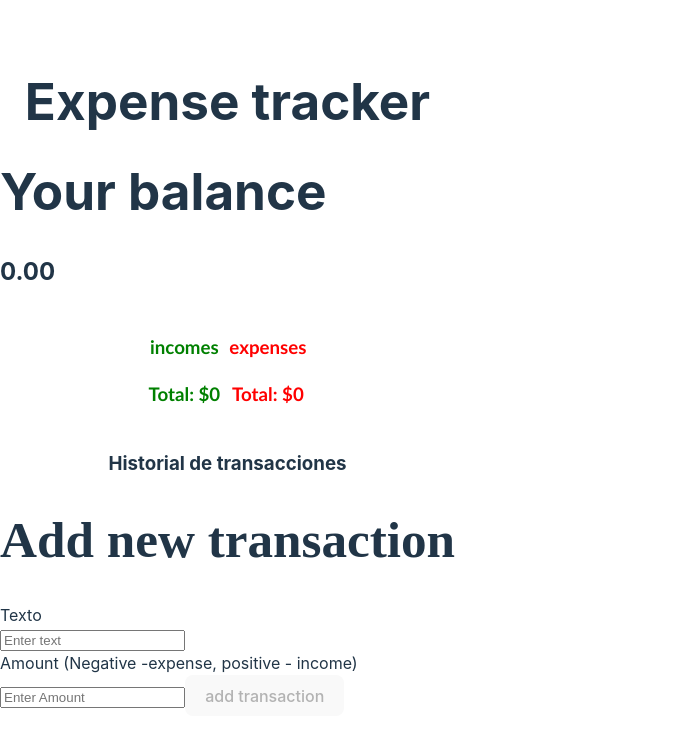
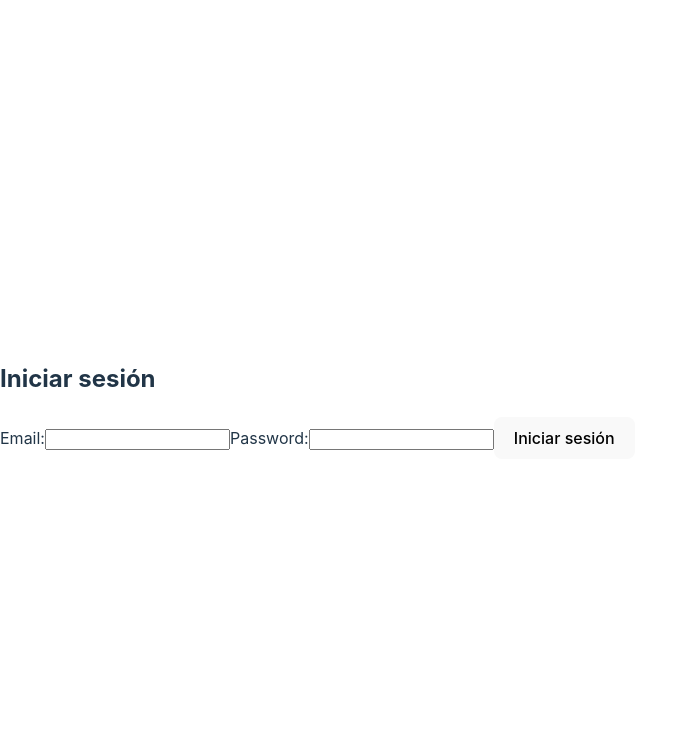
Before and after one commit to lamontanarog/controlGastos, a React (Vite) app in the folder proyectogastos/: page /Login in a window 1280 px wide. Shown: the top 746 px of the page, without its empty margins (0-677 px from the left). Built offline with nearby package versions, Linux system fonts and the light colour scheme.

Commit message:
Create user with email and passw

```diff
--- /dev/null
+++ b/proyectogastos/Context/AuthContext.jsx
@@ -0,0 +1,14 @@
+import React,{createContext} from 'react';
+import { createUserWithEmailAndPassword } from 'firebase/auth';
+import { auth } from '../firebase/firebase';
+
+export const AuthContext = createContext();
+
+export const AuthProvider = ({children}) => {
+    const signUp = (email, password) => {
+        createUserWithEmailAndPassword(auth, email, password);
+    }
+    return(
+        <AuthContext.Provider value={{signUp}}>{children}</AuthContext.Provider>
+    )
+}
--- a/proyectogastos/src/context.jsx
+++ b/proyectogastos/Context/context.jsx
@@ -6,12 +6,12 @@ const ProviderApp = ({ children }) => {
     //Este va a ser un componente funcional que recibe como props a children que va a
     //representar los componentes hijos que van a ser envueltos por el context.
     const [transactions, setTransactions] = useState([]);
-    const [incomes, setIncomes] = useState([])
-    const [expenses, setExpenses] = useState([])
-    const [currValue, setCurrValue] = useState(0)
+    const [incomes, setIncomes] = useState([]);
+    const [expenses, setExpenses] = useState([]);
+    const [user, setUser] = useState(null);
 
     // addTransaction se utiliza para agregar una nueva transacción al estado transactions.
-    const addTransaction = (transaction) => {
+    const addTransaction = (transaction, usuario) => {
         setTransactions([...transactions, transaction]);
         if (transaction.costo > 0) {
             setIncomes((prevIncomes) => [...prevIncomes, transaction.costo]);
@@ -19,6 +19,7 @@ const ProviderApp = ({ children }) => {
                 // Se utiliza Math.abs() para obtener el valor absoluto en caso de que sea un gasto negativo.
                     setExpenses((prevExpenses) => [...prevExpenses, Math.abs(transaction.costo)]);
             }
+            db.collection('usuarios').doc(usuario.id).collection('transacciones').add(transaction);
     }
     // aqui mapeamos los incomes para que cada income se convierta en un numero si hay alguno que no sea numero al 100%
     // Despues utilizamos reduce para que el valor acumulador (acc) se sume con el valor actual (curr)
@@ -29,7 +30,7 @@ const ProviderApp = ({ children }) => {
     //Envolvemos el "componente" children con el contexto ContextApp.Provider, proporcionamos los estados y funciones relevantes
     //a través del atributo value. De esta manera, los componentes hijos que consuman este contexto tendrán acceso a ellos.
     return (
-        <ContextApp.Provider value={{ transactions, addTransaction, totalBalance, expenses, incomes, totalIncome, totalExpense, setCurrValue, currValue }}>
+        <ContextApp.Provider value={{ transactions, addTransaction, totalBalance, expenses, incomes, totalIncome, totalExpense, user, setUser }}>
             {children} </ContextApp.Provider>
     )
 }
--- /dev/null
+++ b/proyectogastos/firebase/firebase.jsx
@@ -0,0 +1,28 @@
+import { initializeApp } from "firebase/app";
+import {getFirestore,addDoc,collection} from "firebase/firestore";
+import { getAuth } from 'firebase/auth';
+
+const firebaseConfig = {
+    apiKey: "AIzaSyBo35Y32VfPIsjFqffPzoD-lrumSnmpHFc",
+    authDomain: "controldegastos-9f556.firebaseapp.com",
+    projectId: "controldegastos-9f556",
+    storageBucket: "controldegastos-9f556.appspot.com",
+    messagingSenderId: "1073071462510",
+    appId: "1:1073071462510:web:6758e674bcbcbc4a46ae7f"
+};
+// Initialize Firebase
+const app = initializeApp(firebaseConfig);
+const db = getFirestore(app);
+
+export default db;
+export const auth = getAuth(app);
+
+
+// export async function CreateUser(usuarios) {
+//     const collectionRef = collection(db, "usuarios");
+
+//     console.log(usuarios);
+
+//     const response = await addDoc(collectionRef, usuarios);
+//     console.log("usuario creado correctamente", response.id);
+// }
--- a/proyectogastos/src/App.jsx
+++ b/proyectogastos/src/App.jsx
@@ -1,26 +1,48 @@
-import Header from "./components/header"
-import Balance from "./components/balance"
-import BalanceDetail from "./components/balanceDetail"
-import History from "./components/history"
-import Transaction from "./components/transaction"
-import ProviderApp from './context';
-import { useContext } from 'react';
-import { ContextApp } from './context';
-
+import Header from "./components/header";
+import Balance from "./components/balance";
+import BalanceDetail from "./components/balanceDetail";
+import History from "./components/history";
+import Transaction from "./components/transaction";
+import ProviderApp from "../Context/context";
+import { useContext } from "react";
+import { ContextApp } from "../Context/context";
+import CrearCuenta from "./components/SignIn";
+import { Routes, Route } from "react-router-dom";
+import IniciarSesion from "./components/inicio";
+import { AuthContext, AuthProvider } from "../Context/AuthContext";
 
 function App() {
-  const { totalBalance, totalIncome, totalExpense, transactions, addTransaction } = useContext(ContextApp);
-  return (
-    <>
+  const BaseApp = () => {
+    const {totalBalance,totalIncome,totalExpense,transactions,addTransaction} = useContext(ContextApp);
+    return (
       <ProviderApp>
         <Header />
-        <Balance totalBalance={totalBalance} incomes={totalIncome} expenses={totalExpense} />
+        <Balance
+          totalBalance={totalBalance}
+          incomes={totalIncome}
+          expenses={totalExpense} />
         <BalanceDetail totalIncome={totalIncome} totalExpense={totalExpense} />
         <History transactions={transactions} />
         <Transaction addTransaction={addTransaction} />
       </ProviderApp>
+    );
+  };
+
+  return (
+    <>
+      {
+      <AuthProvider>
+        <Routes>
+          !user ?
+          <Route path="/CreateAcount" element={<CrearCuenta />} />
+          <Route path="/Login" element={<IniciarSesion />} />
+          : <Route path="/" element={BaseApp()} />;
+        </Routes>
+        </AuthProvider>
+      }
+
     </>
-  )
+  );
 }
 
-export default App
+export default App;
--- /dev/null
+++ b/proyectogastos/src/components/SignIn.jsx
@@ -0,0 +1,50 @@
+import React, { useState, useContext } from 'react';
+import { useNavigate } from "react-router-dom"
+import { AuthContext } from "../../Context/AuthContext"
+
+function CrearCuenta() {
+    const { signUp } = useContext(AuthContext);
+    // const { } = useContext(ContextApp);
+    const navigate = useNavigate();
+    const [user, setUser] = useState({
+        email: "",
+        password: ""
+    });
+
+    const handleChange = ({ target: { name, value } }) => {
+        setUser({ ...user, [name]: value })
+    }
+    const handleSubmit = (e) => {
+        e.preventDefault();
+        if(signUp){
+            signUp(user.email, user.password)
+        }
+    }
+
+    return (
+        <div>
+            <h2>Crear User</h2>
+            <form onSubmit={handleSubmit}>
+                <label>Email:</label>
+                <input
+                    type="email"
+                    name='email'
+                    placeholder='youremail@gmail.com'
+                    onChange={handleChange}
+                />
+                <label>Password:</label>
+                <input
+                    type="password"
+                    name='password'
+                    placeholder='password'
+                    onChange={handleChange}
+                    required
+                />
+                <button type="submit">Crear usuario</button>
+            </form>
+            <button onClick={()=>{navigate("/Login")}}>Iniciar Sesion</button>
+        </div>
+    );
+}
+
+export default CrearCuenta;
--- a/proyectogastos/src/components/balance.jsx
+++ b/proyectogastos/src/components/balance.jsx
@@ -1,7 +1,7 @@
 import { useState, useEffect } from 'react'
 import '../components/styles.css';
 import React, { useContext } from 'react';
-import { ContextApp } from '../context';
+import { ContextApp } from '../../Context/context';
 
 
 function Balance() {
--- a/proyectogastos/src/components/balanceDetail.jsx
+++ b/proyectogastos/src/components/balanceDetail.jsx
@@ -1,6 +1,6 @@
 import '../components/styles.css';
 import React, { useContext } from 'react';
-import { ContextApp } from '../context';
+import { ContextApp } from '../../Context/context';
 
 function BalanceDetail() {
     const { totalIncome, totalExpense } = useContext(ContextApp);
--- a/proyectogastos/src/components/history.jsx
+++ b/proyectogastos/src/components/history.jsx
@@ -2,7 +2,7 @@
 import HistoryItem from './historyItem';
 import '../components/styles.css'
 import React, { useContext } from 'react';
-import { ContextApp } from '../context';
+import { ContextApp } from '../../Context/context';
 
 function History() {
   // utilizamos el hook useContext para acceder al contexto ContextApp, del cual se extrae el estado transactions.
--- /dev/null
+++ b/proyectogastos/src/components/inicio.jsx
@@ -0,0 +1,62 @@
+import React, { useState, useContext } from 'react';
+import { ContextApp } from '../../Context/context';
+import db from '../../firebase/firebase'; // Importa la instancia de Firestore que has creado
+
+function IniciarSesion() {
+    const [email, setEmail] = useState('');
+    const [password, setPassword] = useState('');
+    const { setUser } = useContext(ContextApp);
+
+    async function handleSignIn(e) {
+        e.preventDefault();
+        try {
+            // Realizar una consulta a Firestore para obtener el documento correspondiente al correo electrónico
+            const querySnapshot = await db.collection("usuarios")
+                .where('email', '==', email)
+                .where('password', '==', password)
+                .get();
+
+            // Verificar si se encontró un documento con el correo electrónico y la contraseña proporcionados
+            if (querySnapshot.size === 1) {
+                // Obtener los datos del documento encontrado
+                const user = querySnapshot.docs[0].data();
+                // Establecer el usuario en el contexto
+                setUser(user);
+                // Limpiar los campos de entrada
+                setEmail('');
+                setPassword('');
+            } else {
+                console.log('Credenciales incorrectas');
+                // Manejar el caso en el que las credenciales sean incorrectas (mostrar mensaje de error, etc.)
+            }
+        } catch (error) {
+            console.error('Error al iniciar sesión:', error);
+            // Manejar cualquier otro error que pueda ocurrir
+        }
+    }
+
+    return (
+        <div>
+            <h2>Iniciar sesión</h2>
+            <form onSubmit={handleSignIn}>
+                <label>Email:</label>
+                <input
+                    type="email"
+                    value={email}
+                    onChange={(e) => setEmail(e.target.value)}
+                    required
+                />
+                <label>Password:</label>
+                <input
+                    type="password"
+                    value={password}
+                    onChange={(e) => setPassword(e.target.value)}
+                    required
+                />
+                <button type="submit">Iniciar sesión</button>
+            </form>
+        </div>
+    );
+}
+
+export default IniciarSesion;
--- a/proyectogastos/src/components/transaction.jsx
+++ b/proyectogastos/src/components/transaction.jsx
@@ -3,13 +3,13 @@ import '../components/styles.css'
 import { useEffect } from 'react';
 import "./styles.css"
 import React, { useContext } from 'react';
-import { ContextApp } from '../context';
+import { ContextApp } from '../../Context/context';
 import Swal from 'sweetalert2'
 
 
 function Transaction() {
     //Utilizamos el hook useContext para acceder al contexto ContextApp, del cual extraemos las funciones addTransaction y totalBalance.
-    const { addTransaction, totalBalance } = useContext(ContextApp);
+    const { addTransaction, totalBalance, user } = useContext(ContextApp);
     //text: guarda el valor del texto introducido en el input.
     const [text, setText] = useState("");
     //cost: guarda el valor del costo introducido en el input.
--- a/proyectogastos/src/main.jsx
+++ b/proyectogastos/src/main.jsx
@@ -1,13 +1,16 @@
-import React from 'react';
-import ReactDOM from 'react-dom/client';
-import App from './App';
-import './index.css';
-import ProviderApp from './context';
+import React from "react";
+import ReactDOM from "react-dom/client";
+import App from "./App";
+import "./index.css";
+import ProviderApp from "../Context/context";
+import { BrowserRouter } from "react-router-dom";
 
-ReactDOM.createRoot(document.getElementById('root')).render(
+ReactDOM.createRoot(document.getElementById("root")).render(
   <React.StrictMode>
     <ProviderApp>
-      <App />
+      <BrowserRouter>
+        <App />
+      </BrowserRouter>
     </ProviderApp>
-  </React.StrictMode>,
+  </React.StrictMode>
 );
```
